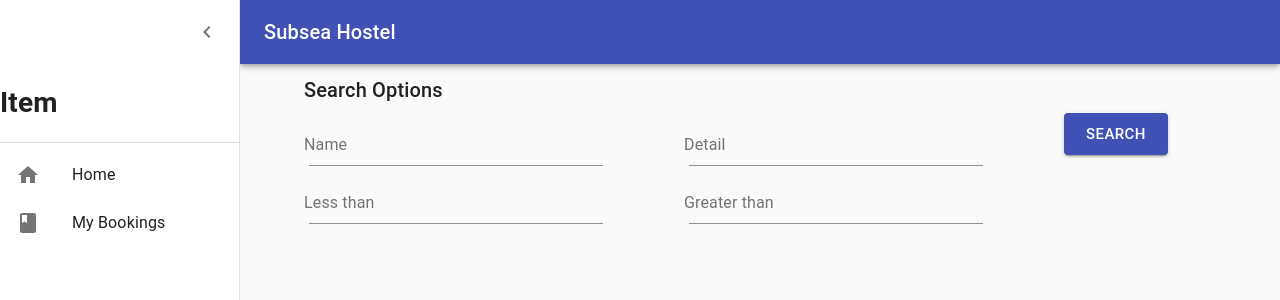
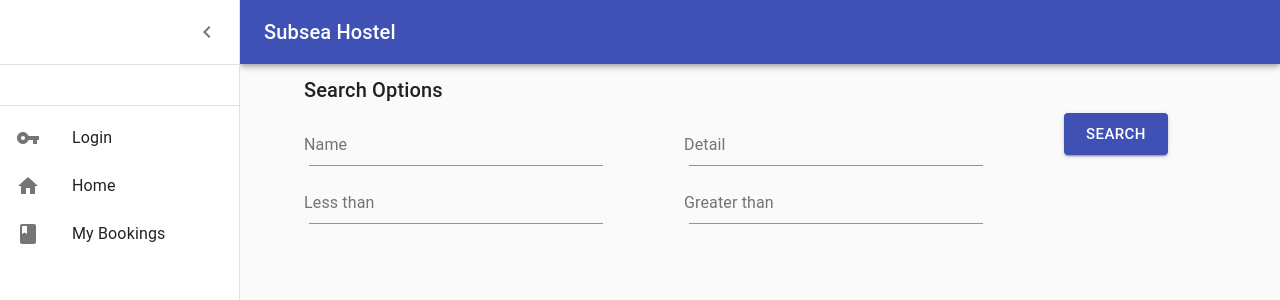
Before and after one commit to pornmanut/subsea, a React (Create React App) app in the folder frontend/: page / in a window 1280 px wide. Both pictures are taken after a click on the button "open drawer". Shown: the top 300 px of the page. Built offline with nearby package versions, Linux system fonts and the light colour scheme; no server answers.

Commit message:
side menu

```diff
--- a/frontend/src/App.js
+++ b/frontend/src/App.js
@@ -33,6 +33,7 @@ import {
   ListItemIcon,
   ListItemText,
   Toolbar,
+  Card,
 } from '@material-ui/core';
 const drawerWidth = 240;
 
@@ -93,13 +94,32 @@ const useStyles = makeStyles((theme) => ({
   },
   mainContent: {
     marginTop: 50
+  },
+  userBar: {
+    margin: 10,
+    padding: 10
+
   }
 }));
-
-export default function App() {
+const parseJwt = (token) => {
+  try {
+    return JSON.parse(atob(token.split('.')[1]));
+  } catch (e) {
+    return null;
+  }
+};
+function App() {
   const classes = useStyles();
   const theme = useTheme();
   const [open, setOpen] = React.useState(false);
+  let [isLogin] = React.useState(false);
+  const token = localStorage.getItem("token")
+  let user
+  if (token) {
+    user = parseJwt(token)
+    isLogin = true
+  }
+  console.log(user)
 
   const handleDrawerOpen = () => {
     setOpen(true);
@@ -109,6 +129,11 @@ export default function App() {
     setOpen(false);
   };
 
+  const handleLogout = () => {
+    localStorage.removeItem("token")
+    window.location.reload(false);
+  }
+  //TODO: refactor
   return (
     <div className={classes.root}>
       <Router>
@@ -149,9 +174,18 @@ export default function App() {
               {theme.direction === 'ltr' ? <ChevronLeftIcon /> : <ChevronRightIcon />}
             </IconButton>
           </div>
-          <h1>Item</h1>
+          <Divider />
+
+          <Typography className={classes.userBar}>
+            {isLogin ? "Username: " + user.username : null}
+          </Typography>
+
           <Divider />
           <List>
+            {!isLogin ? <ListItem button key="login" component={Link} to="/login" >
+              <ListItemIcon><VpnKeyIcon /></ListItemIcon>
+              <ListItemText primary="Login" />
+            </ListItem> : null}
             <ListItem button key="home" component={Link} to="/">
               <ListItemIcon><HomeIcon /></ListItemIcon>
               <ListItemText primary="Home" />
@@ -160,6 +194,11 @@ export default function App() {
               <ListItemIcon><BookIcon /></ListItemIcon>
               <ListItemText primary="My Bookings" />
             </ListItem>
+
+            {isLogin ? <ListItem button key="logout" onClick={handleLogout} >
+              <ListItemIcon><ExitToAppIcon /></ListItemIcon>
+              <ListItemText primary="Logout" />
+            </ListItem> : null}
           </List>
         </Drawer>
         <main
@@ -208,7 +247,7 @@ export default function App() {
 
 
 
-
+export default App
 
 
 
```
